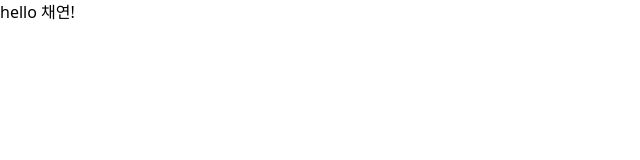
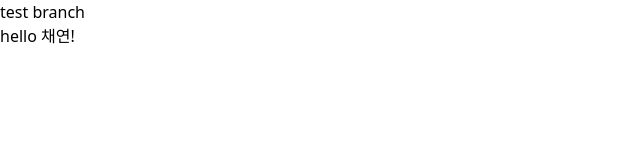
Before and after one commit to chaaenni/2024-DIVE-Hackathon, a Next.js app: page / in a window 1280 px wide. Shown: the top 160 px of the page, without its empty margins (0-640 px from the left). Built offline with nearby package versions, Linux system fonts and the light colour scheme.

Commit message:
jang branch test

```diff
--- a/src/app/page.tsx
+++ b/src/app/page.tsx
@@ -1,8 +1,7 @@
-
-
 export default function Home() {
   return (
     <div className="bg-white">
+      <h1>test branch</h1>
       <span>hello 채연!</span>
     </div>
   );
```
